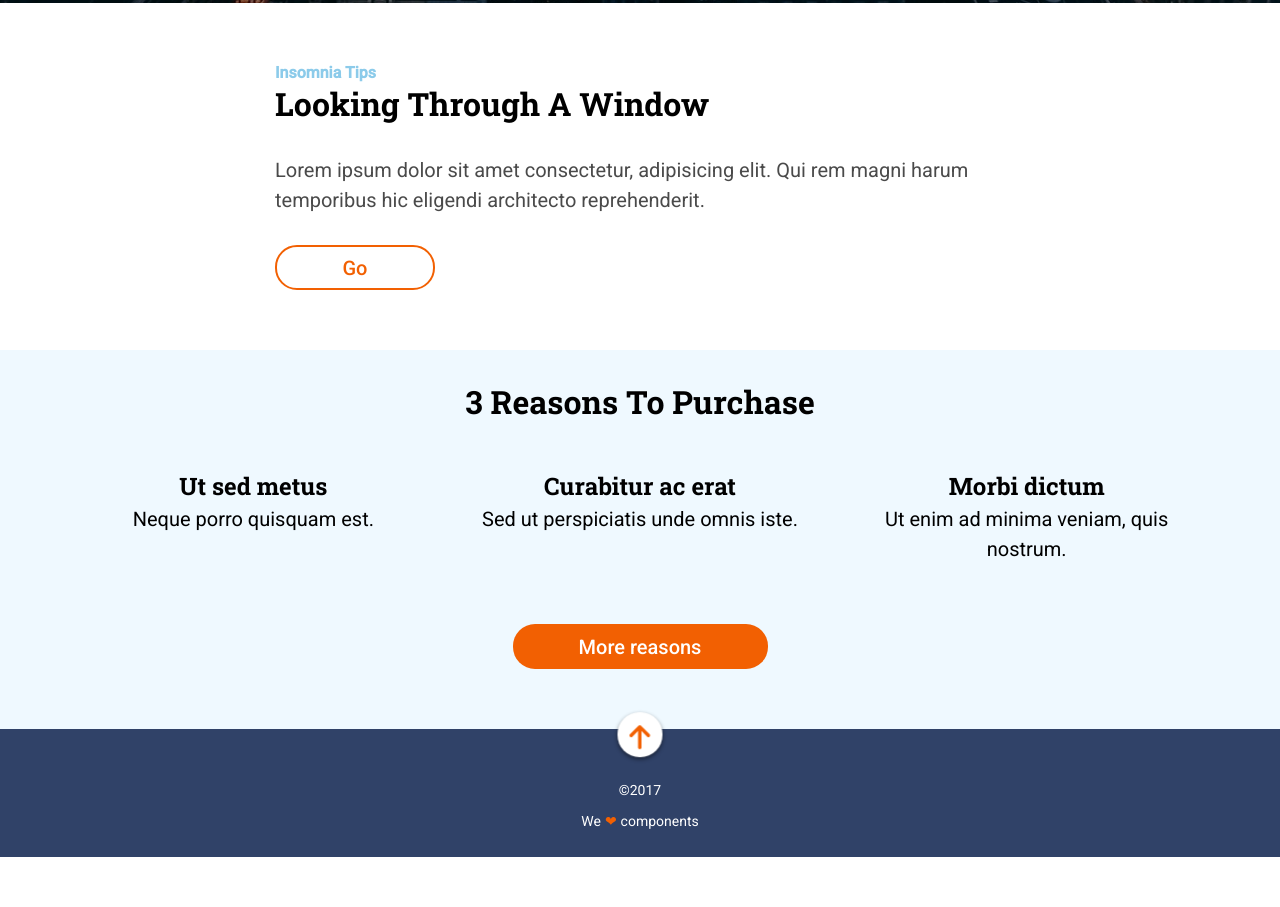
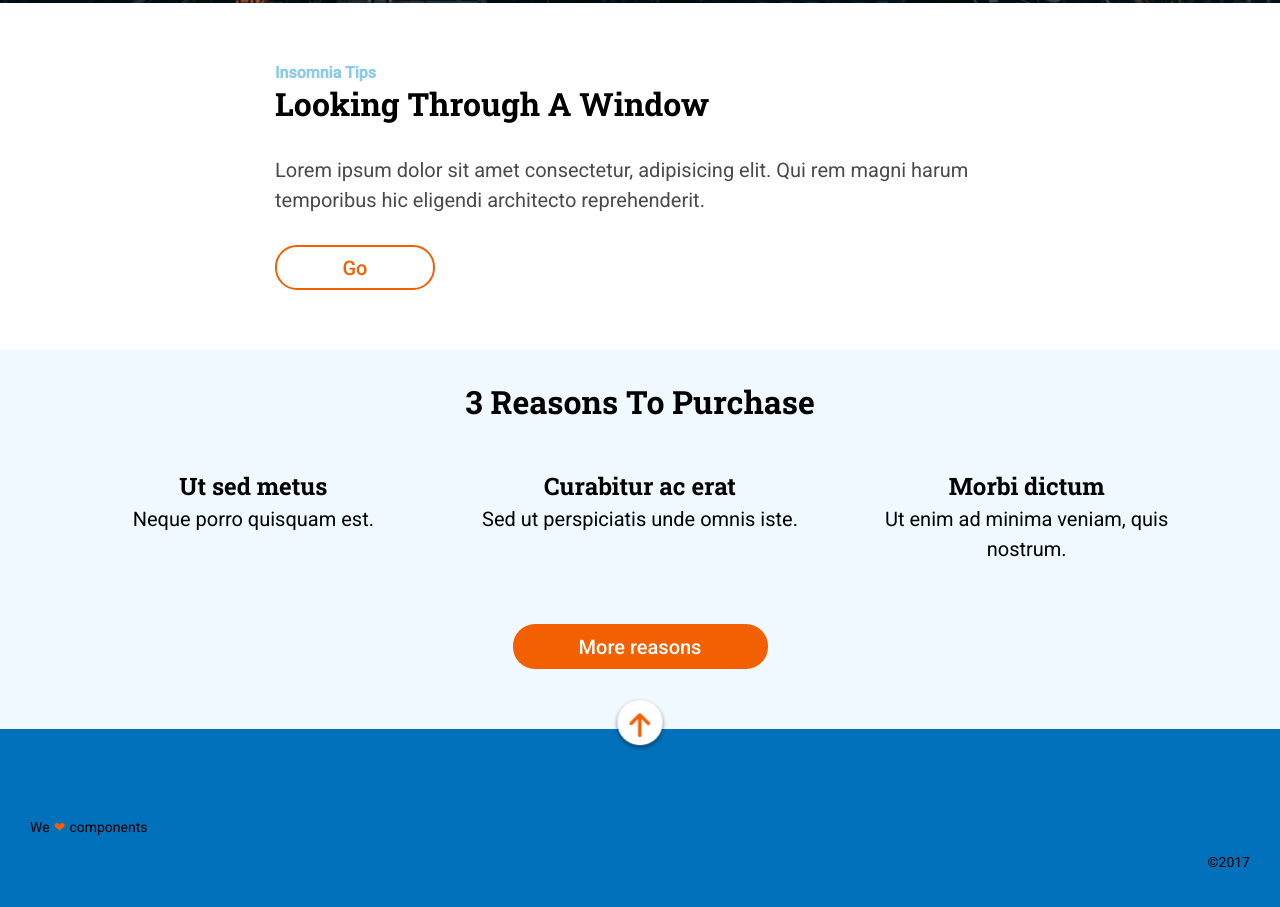
Before and after one commit to rdfornieles/e-s1-evaluacionfinal, a website: page docs/index.html in a window 1280 px wide. Shown: the part 797-1704 px from the top of the page. Before the commit the page ends 1654 px from the top, so only its background shows below. Drawn offline with nearby package versions, Linux system fonts and the light colour scheme; files that its build step writes are made by us from their sources.

Commit message:
change footer

```diff
--- a/_src/assets/scss/core/_variables.scss
+++ b/_src/assets/scss/core/_variables.scss
@@ -4,3 +4,4 @@
 $color-button: #f26002;
 $color-principal: white;
 $color-second: black;
+$color-blue-electric: #0271bc;
--- a/_src/assets/scss/layout/_footer.scss
+++ b/_src/assets/scss/layout/_footer.scss
@@ -1,10 +1,13 @@
 .final {
-    background-color: #304268;
+    background-color: $color-blue-electric;
     position: relative;
+    color: $color-second;
+
 }
 
 .footer {
-    height: 128px;
+    height: 200px;
+
 }
 
 .button-footer {
@@ -43,12 +46,11 @@
 }
 
 .text-footer {
-    color: $color-principal;
     font-family: $font-second;
     font-size: 14px;
     display: flex;
     justify-content: center;
-    padding-top: 38px;
+    padding-top: 50px;
 }
 
 .text-footer-container {
@@ -56,15 +58,24 @@
 }
 
 .text-heart {
-    color: $color-principal;
     font-family: $font-second;
     font-size: 14px;
     display: flex;
     justify-content: center;
     padding-top: 15px;
+    padding-bottom: 20px;
 }
 
 .heart {
     color: $color-button;
     padding: 0 4px 0 4px;
 }
+@media all and (min-width: 768px) {
+    .footer {
+        display: flex;
+        justify-content: space-between;
+        align-items: center;
+        padding: 0 30px;
+        flex-direction: row-reverse;
+    }
+}
```
